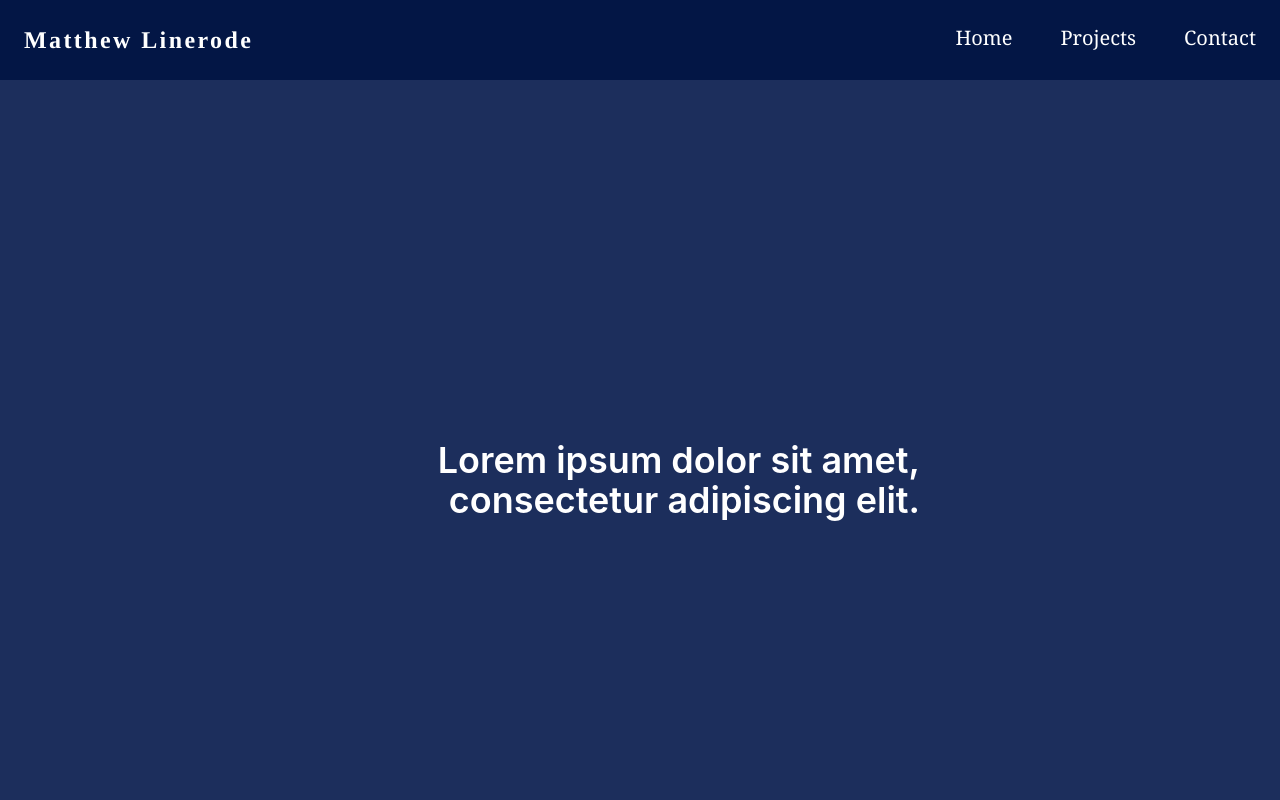
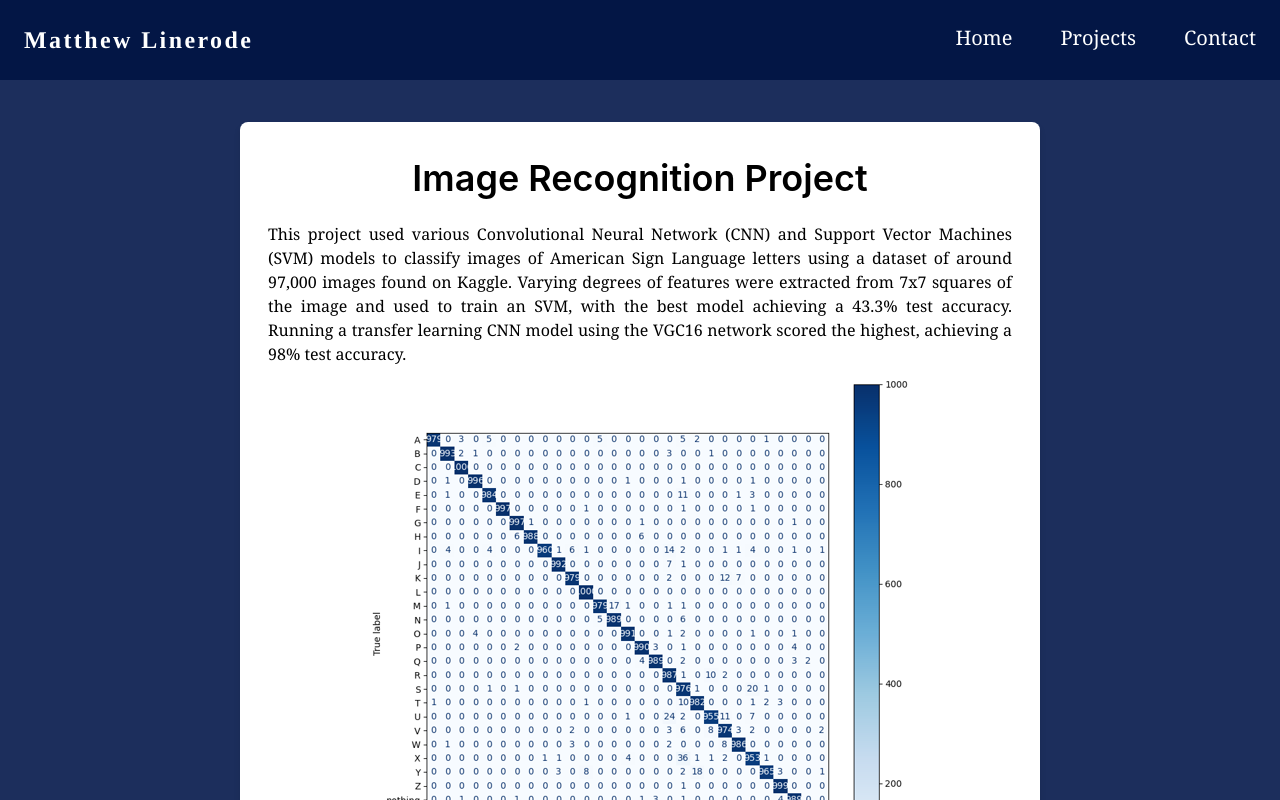
Before and after one commit to matthewlinerode/Personal-Website, a React (Create React App) app: page /projects in a window 1280 px wide. Shown: the top 800 px of the page. Built offline with nearby package versions, Linux system fonts and the light colour scheme.

Commit message:
Add first project "card" to projects page, most likely will continue this format for other projects

```diff
--- a/src/App.css
+++ b/src/App.css
@@ -29,3 +29,22 @@
   font-size: calc(10px + 2vmin);
   color: white;
 }
+
+.Projects-header {
+  background-color:#1c2e5c;
+  min-height: 100vh;
+  display: flex;
+  flex-direction: column;
+  align-items: center;
+  justify-content: top;
+  color: white;
+}
+
+.Project-card {
+  background-color: #ffffff;
+  border-radius: 8px;
+  padding: 20px;
+  margin: 10px;
+  width: 800px;
+  box-shadow: 0 4px 6px rgba(0, 0, 0, 0.1);
+}
--- a/src/pages/Contact.js
+++ b/src/pages/Contact.js
@@ -11,7 +11,7 @@ function Contact() {
     <div className="Contact">
       <header className="Contact-header p-8">
         <p className="text-left font-semibold text-4xl justify-center font-[georgia]">
-            Feel free to reach out to me with any of the following methods:
+            Contact Me!
           </p>
         <div className="">
             <div className="grid grid-cols-3 justify-items-center">
--- a/src/pages/Projects.js
+++ b/src/pages/Projects.js
@@ -1,5 +1,6 @@
 import '../App.css';
 import { useEffect } from "react";
+import cMatrix from '../cMatrix.png';
 
 function Projects() {
     useEffect(() => {
@@ -7,14 +8,21 @@ function Projects() {
   }, []);
   return (
     <div className="Projects">
-      <header className="App-header">
-      <div className="profile-container flex items-start space-x-6">
-        <div className="profile-text max-w-xl">
-          <p className="text-right font-semibold text-4xl p-2">
-            Lorem ipsum dolor sit amet, consectetur adipiscing elit.
-          </p>
+      <header className="Projects-header p-8">
+        <div className="Project-card text-black">
+            <p className="font-semibold text-4xl p-4">
+                Image Recognition Project
+            </p>
+            <p className="text-justify text-m p-2 font-serif">
+              This project used various Convolutional Neural Network (CNN) and Support Vector Machines (SVM) models to classify images of American Sign Language letters using a dataset of around 97,000 images found on Kaggle. Varying degrees of features were extracted from 7x7 squares of the image and used to train an SVM, with the best model achieving a 43.3% test accuracy. Running a transfer learning CNN model using the VGC16 network scored the highest, achieving a 98% test accuracy.
+            </p>
+            <div className="flex items-center justify-center">
+                <img src={cMatrix} className="rounded-lg align-middle" alt="Confusion Matrix" />
+            </div>
+            <p className="text-middle p-2 font-serif">
+                Above is the confusion matrix for the best performing model on the test set, consisting of 1,000 images per class.
+            </p>
         </div>
-      </div>
       </header>
     </div>
   );
```
Also changed, not shown: src/cMatrix.png (added).
